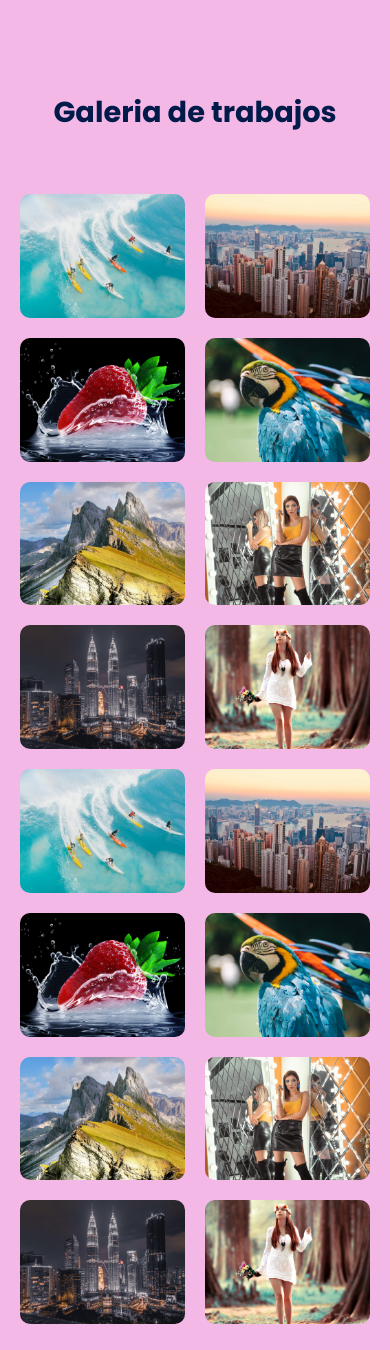
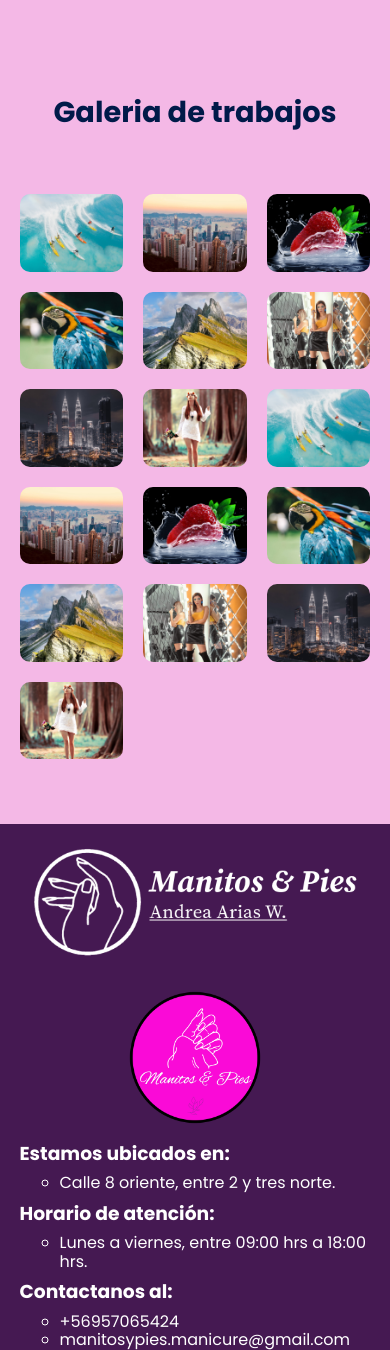
Before and after one commit to manitosypies/manitosypies.github.io, a PHP site: page / in a window 390 px wide; the page is wider, and only the part inside the window is pictured. Shown: the part 4089-5439 px from the top of that part. Run offline with PHP 8.4, Linux system fonts and the light colour scheme.

Commit message:
moviles6

```diff
--- a/css/estilos_pagin.css
+++ b/css/estilos_pagin.css
@@ -523,7 +523,7 @@ body {
     .img-gallery{
         padding: 15px 20px;
         display: grid;
-        grid-template-columns: repeat(auto-fit,minmax(130px,1fr));
+        grid-template-columns: repeat(auto-fit,minmax(100px,1fr));
         gap: 20px;
     }
 
```
